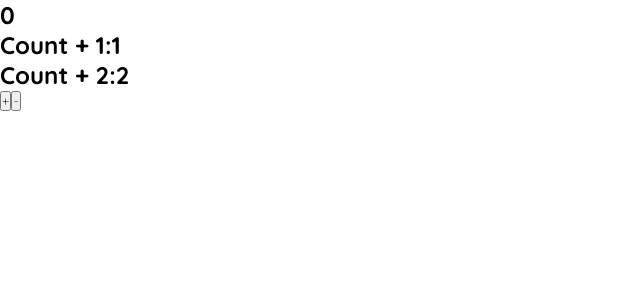
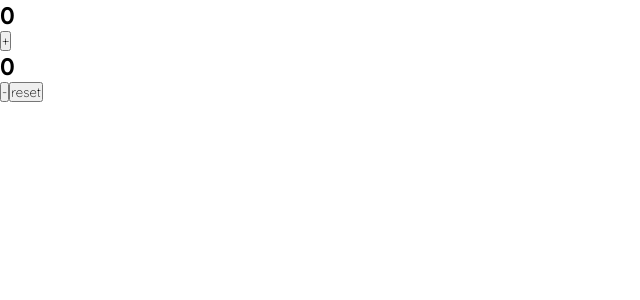
Before and after one commit to amigoscode/react, a React (Vite) app: page / in a window 1280 px wide. Shown: the top 300 px of the page, without its empty margins (0-640 px from the left). Built offline with nearby package versions, Linux system fonts and the light colour scheme.

Commit message:
chore: finish 3-4

```diff
--- a/src/components/Counter.jsx
+++ b/src/components/Counter.jsx
@@ -1,28 +1,30 @@
-import { useEffect, useState } from 'react';
+import { useEffect, useReducer, useState } from 'react';
+
+const initialState = {
+  countOne: 0,
+  countTwo: 0,
+};
+
+const counterReducer = (state, action) => {
+  const actions = {
+    increment: () => ({ ...state, countOne: state.countOne + 1 }),
+    decrement: () => ({ ...state, countTwo: state.countTwo - 1 }),
+    reset: () => initialState,
+  };
+
+  return actions[action] ? actions[action]() : state;
+};
 
 const Counter = () => {
-  const [count, setCount] = useState(0);
-  const [mounted, setMounted] = useState(false);
-
-  useEffect(() => {
-    console.log('component mounted');
-    setMounted(true);
-  }, []);
-
-  useEffect(() => {
-    if (mounted) {
-      console.log('counter value change');
-    }
-    return () => console.log('component has unmounted');
-  }, [count]);
+  const [state, dispatch] = useReducer(counterReducer, initialState);
 
   return (
     <section>
-      <h1>{count}</h1>
-      <h1>Count + 1:{count + 1}</h1>
-      <h1>Count + 2:{count + 2}</h1>
-      <button onClick={() => setCount((prevCount) => prevCount + 1)}>+</button>
-      <button onClick={() => count > 0 && setCount((prevCount) => prevCount - 1)}>-</button>
+      <h1>{state.countOne}</h1>
+      <button onClick={() => dispatch('increment')}>+</button>
+      <h1>{state.countTwo}</h1>
+      <button onClick={() => dispatch('decrement')}>-</button>
+      <button onClick={() => dispatch('reset')}>reset</button>
     </section>
   );
 };
```
